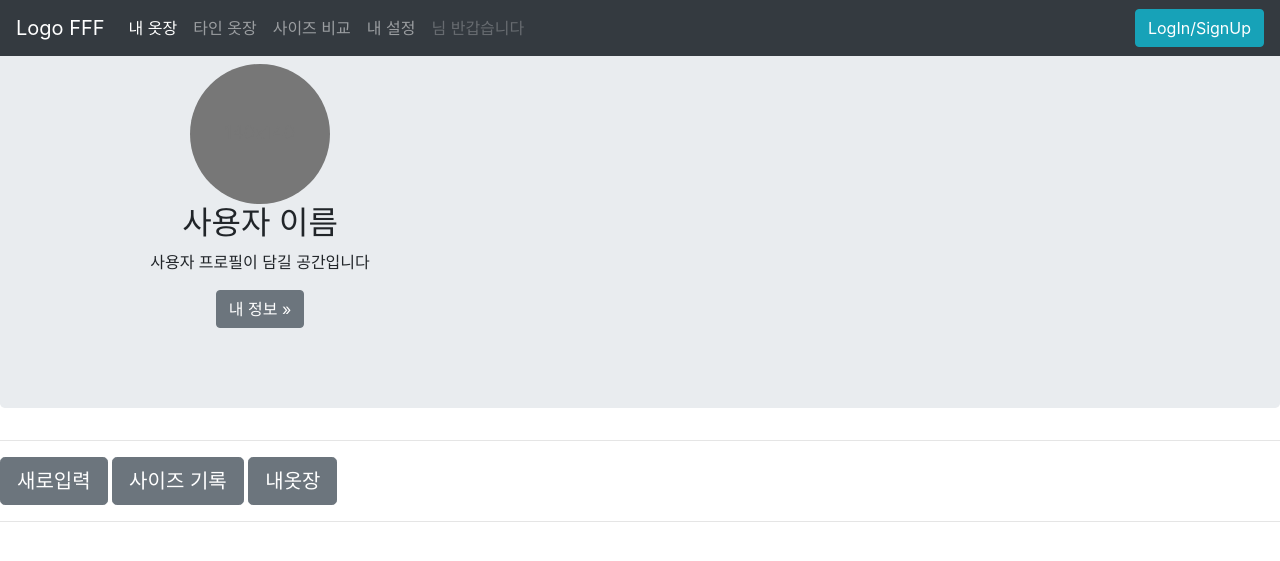
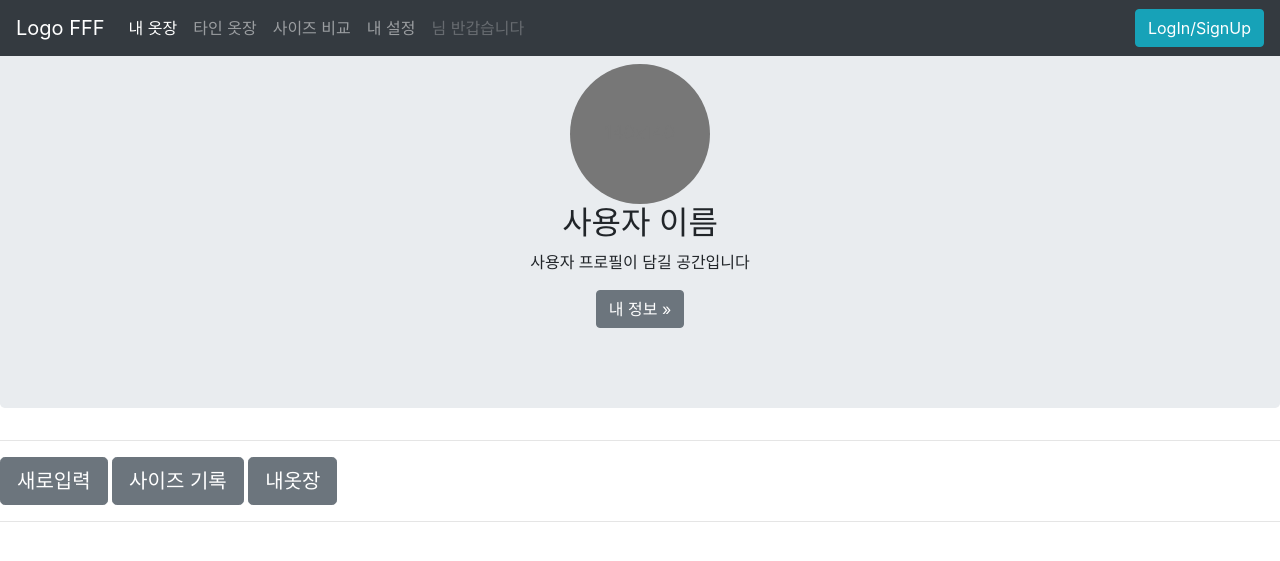
Before and after one commit to ProjectFFF/FFF, a Django app: page /closets/new/ in a window 1280 px wide. Shown: the top 561 px of the page. Run offline with Django 3.2, Linux system fonts and the light colour scheme; some libraries are stand-ins or nearby versions.

Commit message:
[#8] grid col-lg-12

```diff
--- a/closets/templates/mycloset.html
+++ b/closets/templates/mycloset.html
@@ -12,7 +12,7 @@
   <section class="jumbotron text-center">
     <div class="container">
       <div class="row">
-        <div class="col-lg-4">
+        <div class="col-lg-12">
           <svg
             class="bd-placeholder-img rounded-circle"
             width="140"
--- a/closets/templates/new.html
+++ b/closets/templates/new.html
@@ -2,7 +2,7 @@
 <section class="jumbotron text-center">
   <div class="container">
     <div class="row">
-      <div class="col-lg-4">
+      <div class="col-lg-12">
         <svg
           class="bd-placeholder-img rounded-circle"
           width="140"
--- a/closets/templates/record.html
+++ b/closets/templates/record.html
@@ -3,7 +3,7 @@
   <section class="jumbotron text-center">
     <div class="container">
       <div class="row">
-        <div class="col-lg-4">
+        <div class="col-lg-12">
           <svg
             class="bd-placeholder-img rounded-circle"
             width="140"
```
